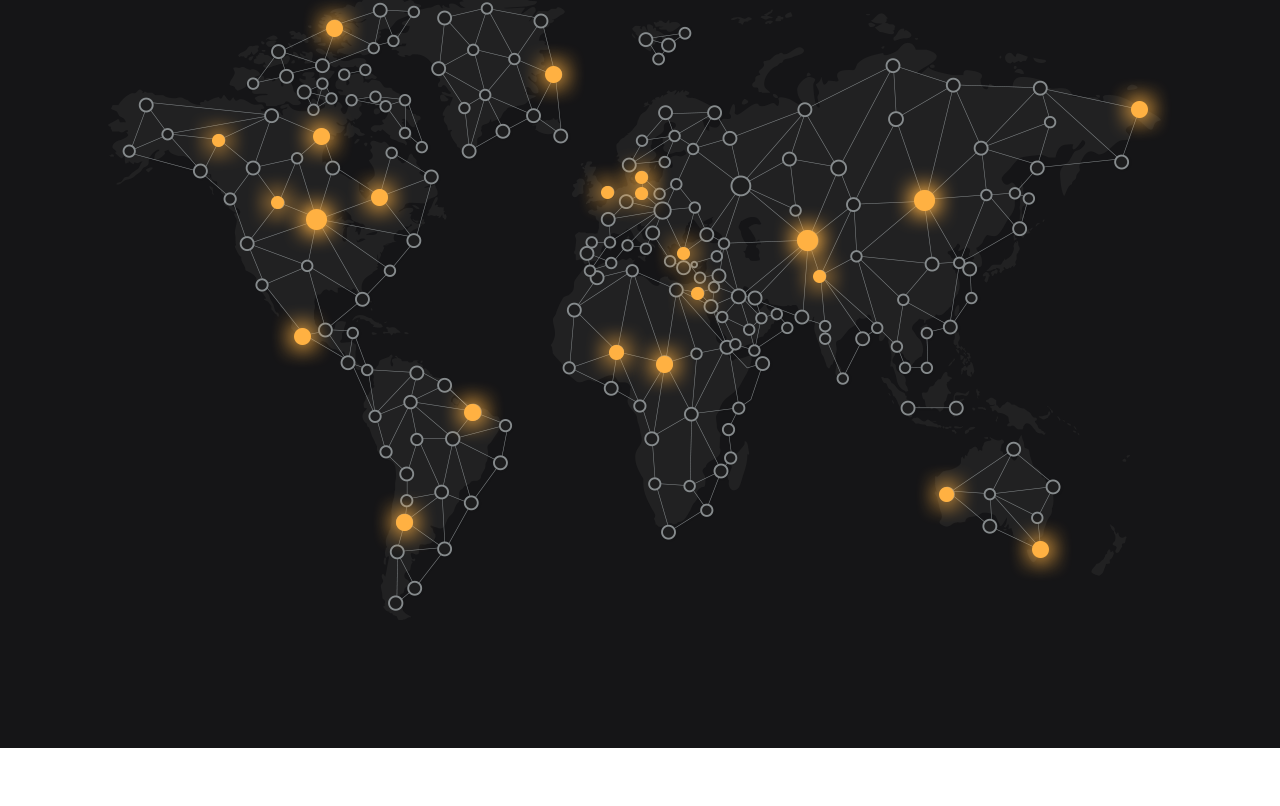
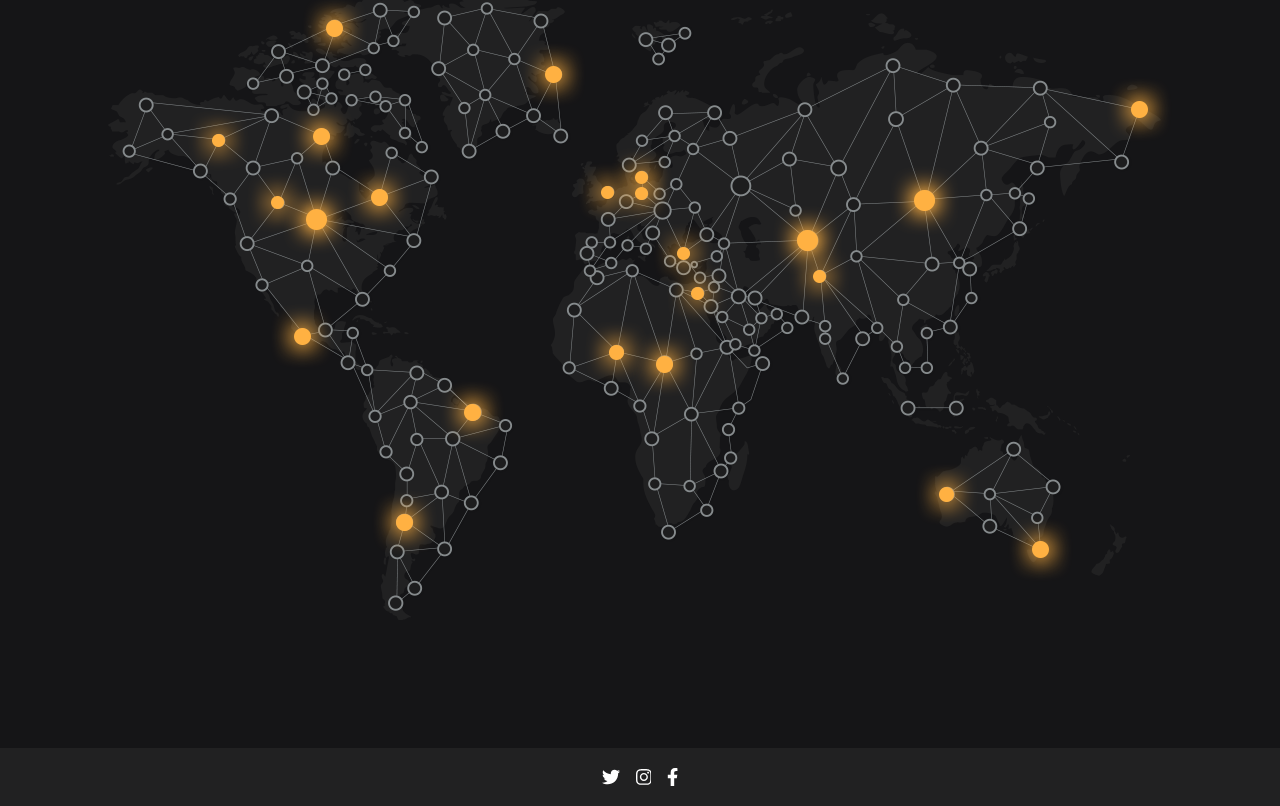
Before and after one commit to abdullah-omar-aly/cityscape-construction, a Next.js app: page / in a window 1280 px wide. Shown: the part 5574-6380 px from the top of the page. Before the commit the page ends 6322 px from the top, so only its background shows below. Built offline with nearby package versions, Linux system fonts and the light colour scheme.

Commit message:
adding Footer | completed

```diff
--- a/src/app/page.js
+++ b/src/app/page.js
@@ -1,5 +1,6 @@
 import About from '@/sections/About'
 import ContactUs from '@/sections/ContactUs'
+import Footer from '@/sections/Footer'
 import Hero from '@/sections/Hero'
 import OurClients from '@/sections/OurClients'
 import OurTeam from '@/sections/OurTeam'
@@ -31,6 +32,8 @@ export default function Home() {
       <section id="clients">
         <OurClients />
       </section>
-      </div>
+      <Footer />
+
+    </div>
   )
 }
--- /dev/null
+++ b/src/sections/Footer/index.jsx
@@ -0,0 +1,31 @@
+"use client"
+
+
+import { FacebookIcon, InstgramIcon, TwitterIcon } from '@/icons'
+import React, { useRef } from 'react'
+
+
+const Footer = () => {
+    const footerRef = useRef()
+
+
+    return (
+        <footer ref={footerRef} className='bg-gray-900 flex  justify-center items-center py-3 ' style={{ backgroundColor: '#212122' }}>
+            <div className=" flex justify-center items-center text-main-primary lg:text-white">
+                <a href="#" className="p-2 text-lg">
+                    <TwitterIcon />
+                </a>
+                <a href="#" className="p-2 text-lg">
+                    <InstgramIcon />
+                </a>
+                <a href="#" className="p-2 text-lg">
+                    <FacebookIcon />
+                </a>
+
+            </div>
+
+        </footer>
+    )
+}
+
+export default Footer
```
